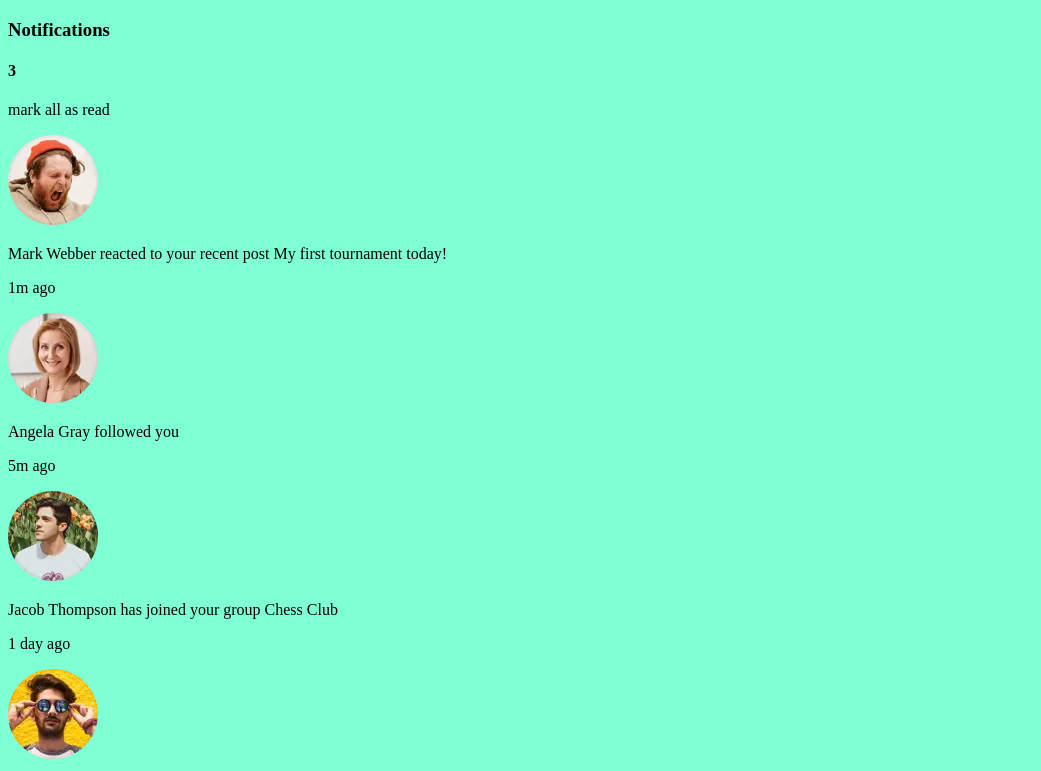
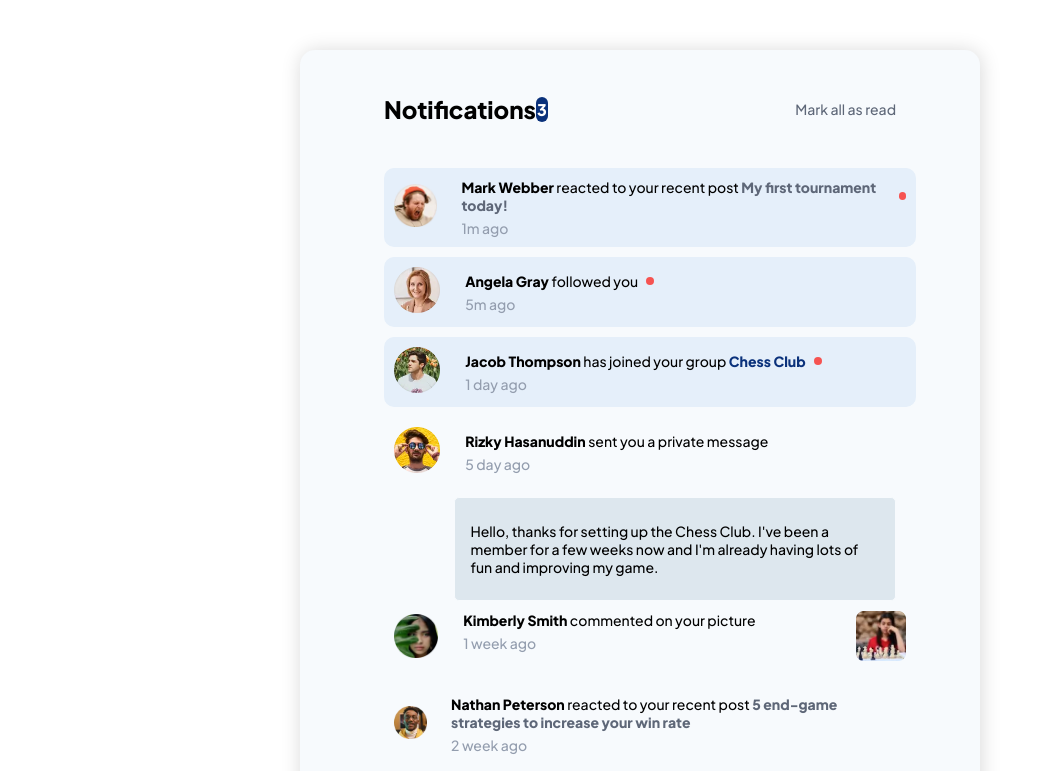
Before and after one commit to Abik-Newar/Notifications-Area, a plain HTML site: page index.html in a window 1280 px wide. Shown: the top 771 px of the page, without its empty margins (0-1041 px from the left). Drawn offline with Linux system fonts and the light colour scheme.

Commit message:
styling finished also did overflow hidden ....

```diff
--- a/css/style.css
+++ b/css/style.css
@@ -1,3 +1,209 @@
+@import url('https://fonts.googleapis.com/css2?family=Plus+Jakarta+Sans:wght@500;800&display=swap');
+
+
+:root{
+    --Red: hsl(1, 90%, 64%);
+    --Blue: hsl(219, 85%, 26%);
+
+
+
+
+
+    --White: hsl(0, 0%, 100%);
+    --Very-light-grayish-blue: hsl(210, 60%, 98%);
+    --Light-grayish-blue-1: hsl(211, 68%, 94%);
+    --Light-grayish-blue-2: hsl(205, 33%, 90%);
+    --Grayish-blue: hsl(219, 14%, 63%);
+    --Dark-grayish-blue: hsl(219, 12%, 42%);
+    --Very-dark-blue: hsl(224, 21%, 14%);
+
+
+    --font-family: "Plus Jakarta Sans";
+
+    --para-size: 14px;
+}
+
+
+.attribution {
+    width: 100vw;
+    margin-top: 50px;
+    font-size: 11px;
+    text-align: center;
+    font-family: var(--font-family);
+  }
+  .attribution a {
+    color: hsl(228, 45%, 44%);
+  }
+
 body{
-    background-color: aquamarine;
+    margin: 0;
+    padding: 0;
+    overflow-x: hidden;
 }
+
+.container{
+    width: 100vw;
+    display: flex;
+    justify-content: center;
+    align-items: center;
+}
+
+.nArea{
+    width: 50%;
+    box-shadow: 1px 1px 20px rgb(216, 216, 216);
+    background-color: var(--Very-light-grayish-blue);
+    padding: 20px;
+    margin: auto;
+    border-radius: 15px;
+    margin-top: 50px;
+}
+
+.titleSection{
+    width: 80%;
+    margin: auto;
+    display: flex;
+    justify-content: space-between;
+    align-items: center;
+}
+
+.notify{
+    display: flex;
+    justify-content: space-between;
+    align-items: center;
+    width: 32%;
+
+}
+
+.notify h3{
+    font-family: var(--font-family);
+    font-weight: 800;
+    font-size: 1.5rem;
+}
+
+.non{
+    width: 30px;
+    display: flex;
+    justify-content: center;
+    align-items: center;
+    height: 25px;
+    border-radius: 7px;
+    background-color: var(--Blue);
+}
+
+.non h4{
+    font-family: var(--font-family);
+    font-weight: 800;
+    color: #fff;
+}
+
+.titleSection p{
+    font-family: var(--font-family);
+    color: var(--Dark-grayish-blue);
+    font-size: var(--para-size);
+}
+
+.actualnotify{
+    width: 80%;
+    margin: auto;
+    margin-top: 20px;
+    display: flex;
+    flex-direction: column;
+    justify-content: space-between;
+}
+
+.notifybox{
+    width: 100%;
+    padding: 10px;
+    display: flex;
+    margin-bottom: 10px;
+    align-items: center;
+}
+
+.activeNotify{
+    background-color: var(--Light-grayish-blue-1);
+    border-radius: 10px;
+}
+
+.avatar{
+    width: 10%;
+    margin-right: 20px;
+}
+
+.avatar img{
+    width: 90%;
+}
+
+
+
+.alert{
+    display: flex;
+    align-items: center;
+
+}
+
+.alert p{
+    font-family: var(--font-family);
+    font-size: var(--para-size);
+    margin: 0;
+}
+
+.alert p .profile{
+    font-weight: 800;
+}
+
+.alert p .pages{
+    font-weight: 800;
+    color: var(--Blue);
+}
+
+.alert p .boldText{
+    font-weight: 800;
+    color: var(--Dark-grayish-blue);
+}
+
+.alert .activeN{
+    width: 8px;
+    height: 8px;
+    background-color: var(--Red);
+    border-radius: 50%;
+    margin-left: 8px;
+}
+
+.text .time{
+    margin: 0;
+    margin-top: 5px;
+    font-family: var(--font-family);
+    color: var(--Grayish-blue);
+    font-size: var(--para-size);
+}
+
+
+.messageBox{
+    display: flex;
+    justify-content: flex-end;
+}
+
+.message{
+    width: 80%;
+    font-family: var(--font-family);
+    font-size: var(--para-size);
+    border-radius: 5px;
+    padding: 10px 15px;
+    border: 1px solid var(--Very-light-grayish-blue);
+    background-color: var(--Light-grayish-blue-2);
+}
+
+
+.commmentedPhoto{
+    width: 50px;
+}
+
+.commmentedPhoto img{
+    width: 50px;
+}
+
+.commentpart{
+    width: 90%;
+    display: flex;
+    justify-content: space-between;
+}
--- a/index.html
+++ b/index.html
@@ -17,15 +17,7 @@
     <link rel="stylesheet" href="css/style.css" />
 
     <!-- Feel free to remove these styles or customise in your own stylesheet 👍 -->
-    <style>
-      .attribution {
-        font-size: 11px;
-        text-align: center;
-      }
-      .attribution a {
-        color: hsl(228, 45%, 44%);
-      }
-    </style>
+    <link rel="stylesheet" href="css/style.css">
   </head>
   <body>
     <section class="container">
@@ -38,11 +30,11 @@
             </div>
           </div>
 
-          <p>mark all as read</p>
+          <p>Mark all as read</p>
         </div>
 
         <div class="actualnotify">
-          <div class="notifybox">
+          <div class="notifybox activeNotify">
             <div class="avatar">
               <img src="assets/images/avatar-mark-webber.webp" alt="mark" />
             </div>
@@ -52,7 +44,7 @@
                 <p>
                   <span class="profile">Mark Webber</span> reacted to your
                   recent post
-                  <span class="pages">My first tournament today!</span>
+                  <span class="boldText">My first tournament today!</span>
                 </p>
                 <div class="activeN"></div>
               </div>
@@ -61,7 +53,7 @@
             </div>
           </div>
 
-          <div class="notifybox">
+          <div class="notifybox activeNotify">
             <div class="avatar">
               <img src="assets/images/avatar-angela-gray.webp" alt="angela" />
             </div>
@@ -76,7 +68,7 @@
             </div>
           </div>
 
-          <div class="notifybox">
+          <div class="notifybox activeNotify">
             <div class="avatar">
               <img src="assets/images/avatar-jacob-thompson.webp" alt="jacob" />
             </div>
@@ -94,8 +86,11 @@
             </div>
           </div>
 
+
+          <div class="biggerNoti">
+
             <div class="notifybox">
-            <div class="avatar">
+              <div class="avatar rizky">
                 <img src="assets/images/avatar-rizky-hasanuddin.webp" alt="rizky" />
               </div>
 
@@ -109,7 +104,10 @@
                 </div>
 
                 <p class="time">5 day ago</p>
+              </div>
+            </div>
 
+            <div class="messageBox">
               <div class="message">
                 <p>
                   Hello, thanks for setting up the Chess
@@ -120,11 +118,14 @@
             </div>
           </div>
 
+
+
           <div class="notifybox">
             <div class="avatar">
               <img src="assets/images/avatar-kimberly-smith.webp" alt="kimb" />
             </div>
 
+            <div class="commentpart">
               <div class="text">
                 <div class="alert">
                   <p>
@@ -136,6 +137,7 @@
               </div>
               <div class="commmentedPhoto">
                 <img src="assets/images/image-chess.webp" alt="Chess">
+              </div>
             </div>
           </div>
 
@@ -174,16 +176,6 @@
       </div>
     </section>
 
-    Notifications 3 Mark all as read Mark Webber reacted to your recent post My
-    first tournament today! 1m ago Angela Gray followed you 5m ago Jacob
-    Thompson has joined your group Chess Club 1 day ago Rizky Hasanuddin sent
-    you a private message 5 days ago Hello, thanks for setting up the Chess
-    Club. I've been a member for a few weeks now and I'm already having lots of
-    fun and improving my game. Kimberly Smith commented on your picture 1 week
-    ago Nathan Peterson reacted to your recent post 5 end-game strategies to
-    increase your win rate 2 weeks ago Anna Kim left the group Chess Club 2
-    weeks ago
-
     <div class="attribution">
       Challenge by
       <a href="https://www.frontendmentor.io?ref=challenge" target="_blank"
```
Lines whose indentation alone changed are shown as unchanged.
